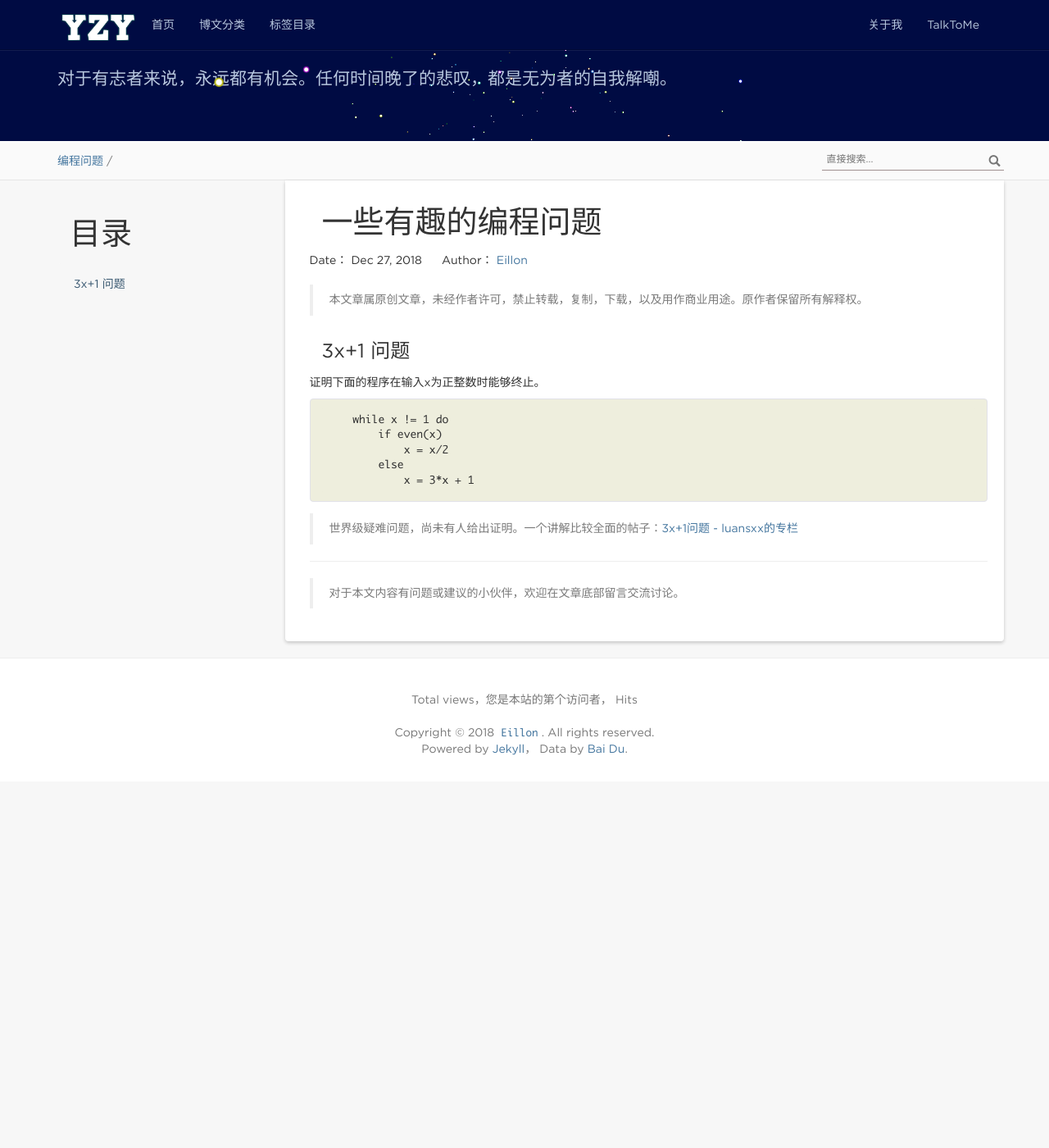
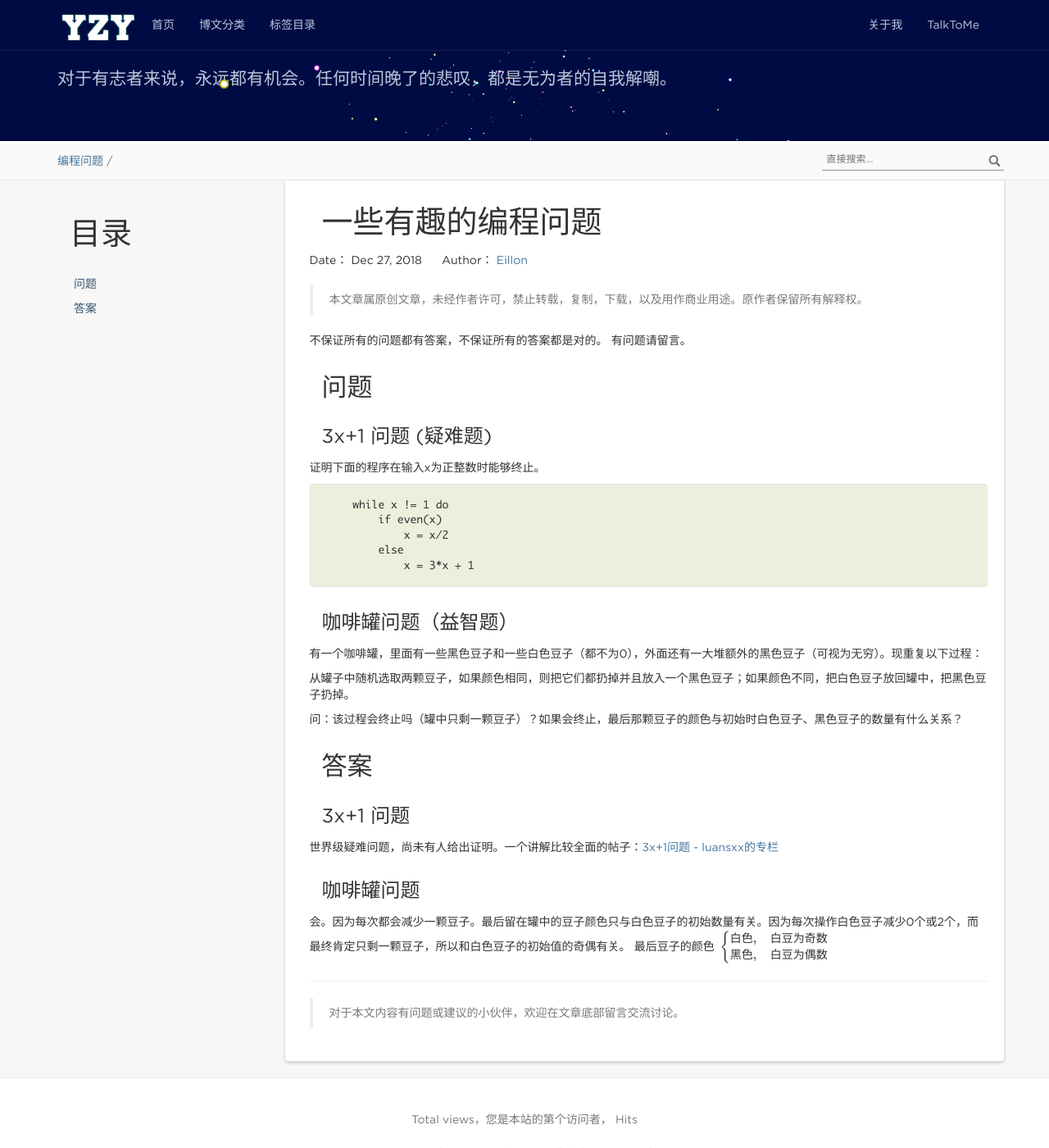
Before and after one commit to eillon/eillon.github.io, a Jekyll site: the page built from _posts/2018-12-27-some-interesting-questions.md, in a window 1280 px wide and 1400 px high. Shown: the whole window at 82% size. Built offline with Jekyll 4.4.1, drawn with Linux system fonts in a browser that asks for light colours; nearby versions of some CDN libraries; formulas are drawn with MathJax 3; comment, search, counter and statistics services are not loaded.

Commit message:
add posts

````diff
--- a/_posts/2018-12-27-some-interesting-questions.md
+++ b/_posts/2018-12-27-some-interesting-questions.md
@@ -8,9 +8,11 @@ tags: [编程, 困难]
 * content
 {:toc}
 
+不保证所有的问题都有答案，不保证所有的答案都是对的。 有问题请留言。
 
 <!-- more -->
-### 3x+1 问题
+## 问题
+### 3x+1 问题 (疑难题)
 证明下面的程序在输入x为正整数时能够终止。
 ```
     while x != 1 do
@@ -19,4 +21,24 @@ tags: [编程, 困难]
         else
             x = 3*x + 1
 ```
-> 世界级疑难问题，尚未有人给出证明。一个讲解比较全面的帖子：[3x+1问题 - luansxx的专栏](https://blog.csdn.net/luansxx/article/details/3276075?utm_source=blogxgwz4)
+
+### 咖啡罐问题（益智题）
+有一个咖啡罐，里面有一些黑色豆子和一些白色豆子（都不为0），外面还有一大堆额外的黑色豆子（可视为无穷）。现重复以下过程：
+
+从罐子中随机选取两颗豆子，如果颜色相同，则把它们都扔掉并且放入一个黑色豆子；如果颜色不同，把白色豆子放回罐中，把黑色豆子扔掉。
+
+问：该过程会终止吗（罐中只剩一颗豆子）？如果会终止，最后那颗豆子的颜色与初始时白色豆子、黑色豆子的数量有什么关系？
+
+
+
+
+## 答案
+### 3x+1 问题
+世界级疑难问题，尚未有人给出证明。一个讲解比较全面的帖子：[3x+1问题 - luansxx的专栏](https://blog.csdn.net/luansxx/article/details/3276075?utm_source=blogxgwz4)
+
+### 咖啡罐问题
+会。因为每次都会减少一颗豆子。最后留在罐中的豆子颜色只与白色豆子的初始数量有关。因为每次操作白色豆子减少0个或2个，而最终肯定只剩一颗豆子，所以和白色豆子的初始值的奇偶有关。
+$$最后豆子的颜色\ \begin{cases}
+  白色, & 白豆为奇数 \\
+  黑色, & 白豆为偶数
+  \end{cases}$$
````
